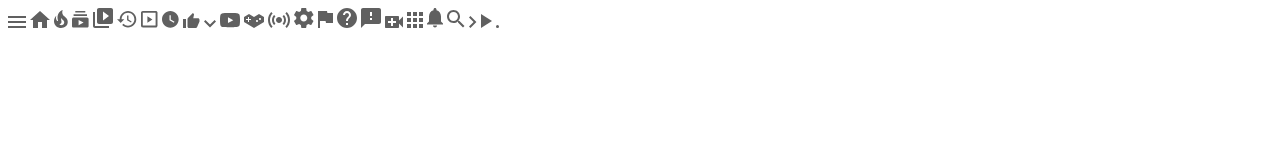
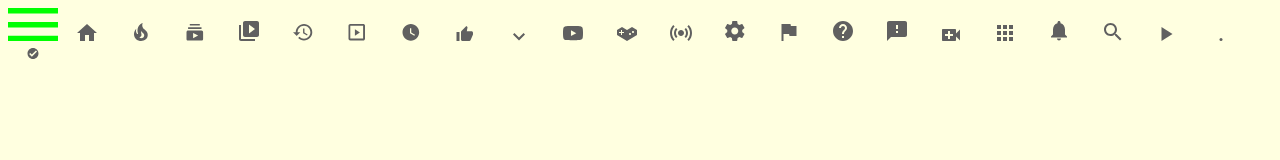
Before and after one commit to julacha/youtube, a plain HTML site: page index.html in a window 1280 px wide. Drawn offline with Linux system fonts and the light colour scheme.

Commit message:
added color

```diff
--- a/index.html
+++ b/index.html
@@ -3,12 +3,12 @@
 <head>
     <meta charset="UTF-8">
     <meta name="viewport" content="width=device-width, initial-scale=1.0">
-    <link rel="stylesheet" href="style.css">
+    <link rel="stylesheet" href ="style.css">
     <title>Document</title>
 </head>
 <body>
-  <svg width="18" height="12" viewBox="0 0 18 12" fill="none" xmlns="http://www.w3.org/2000/svg">
-    <path d="M0 12H18V10H0V12ZM0 7H18V5H0V7ZM0 0V2H18V0H0Z" fill="#606060"/>
+  <svg viewBox="0 0 18 12"  xmlns="http://www.w3.org/2000/svg">
+    <path d="M0 12H18V10H0V12ZM0 7H18V5H0V7ZM0 0V2H18V0H0Z" fill="inherit"/>
     </svg>
   <svg width="20" height="17" viewBox="0 0 20 17" fill="none" xmlns="http://www.w3.org/2000/svg">
     <path d="M8 17V11H12V17H17V9H20L10 0L0 9H3V17" fill="#606060" />
@@ -70,18 +70,17 @@
   <svg width="18" height="18" viewBox="0 0 18 18" fill="none" xmlns="http://www.w3.org/2000/svg">
     <path d="M12.5 11H11.71L11.43 10.73C12.41 9.59 13 8.11 13 6.5C13 2.91 10.09 0 6.5 0C2.91 0 0 2.91 0 6.5C0 10.09 2.91 13 6.5 13C8.11 13 9.59 12.41 10.73 11.43L11 11.71V12.5L16 17.49L17.49 16L12.5 11ZM6.5 11C4.01 11 2 8.99 2 6.5C2 4.01 4.01 2 6.5 2C8.99 2 11 4.01 11 6.5C11 8.99 8.99 11 6.5 11Z" fill="#606060"/>
     </svg>
-  <svg width="8" height="12" viewBox="0 0 8 12" fill="none" xmlns="http://www.w3.org/2000/svg">
-    <path d="M1.41 0L0 1.41L4.58 6L0 10.59L1.41 12L7.41 6L1.41 0Z" fill="#606060"/>
-    </svg>
   <svg width="11" height="14" viewBox="0 0 11 14" fill="none" xmlns="http://www.w3.org/2000/svg">
     <path d="M0 0V14L11 7L0 0Z" fill="#606060"/>
     </svg>
   <svg width="3" height="3" viewBox="0 0 3 3" fill="none" xmlns="http://www.w3.org/2000/svg">
     <circle cx="1.5" cy="1.5" r="1.5" fill="#606060"/>
     </svg>
-  <svg width="8" height="9" viewBox="0 0 8 9" fill="none" xmlns="http://www.w3.org/2000/svg">
-    <path d="M0.952637 8.43808L7.41505 4.70626L0.952637 0.974442V8.43808Z" fill="white"/>
+  <svg width="11" height="11" viewBox="0 0 11 11" fill="none" xmlns="http://www.w3.org/2000/svg">
+    <path fill-rule="evenodd" clip-rule="evenodd" d="M5.5 0C2.464 0 0 2.464 0 5.5C0 8.536 2.464 11 5.5 11C8.536 11 11 8.536 11 5.5C11 2.464 8.536 0 5.5 0ZM4.356 8.7615L1.6335 6.039L2.761 4.9115L4.356 6.5065L8.3985 2.464L9.526 3.5915L4.356 8.7615Z" fill="#606060"/>
     </svg>
+
+
 
 
 
--- a/style.css
+++ b/style.css
@@ -0,0 +1,8 @@
+body{
+    background: lightyellow;
+}
+
+svg{
+    fill:lime;
+    width: 50px;
+}
```
